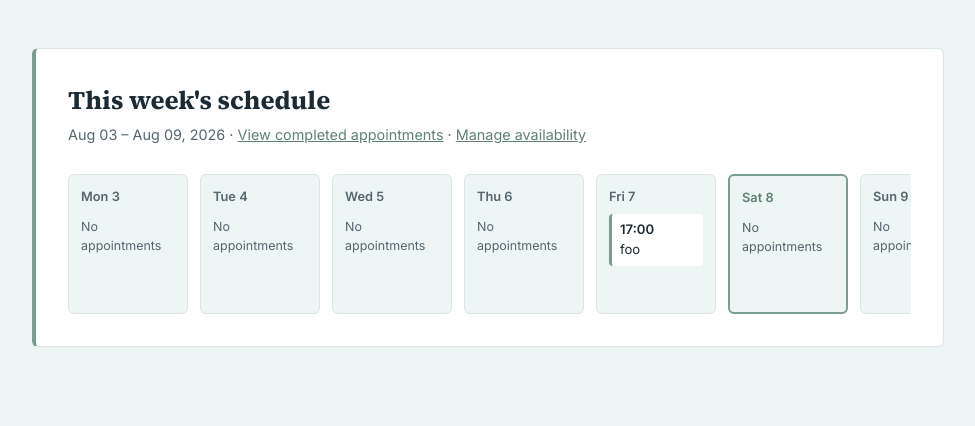
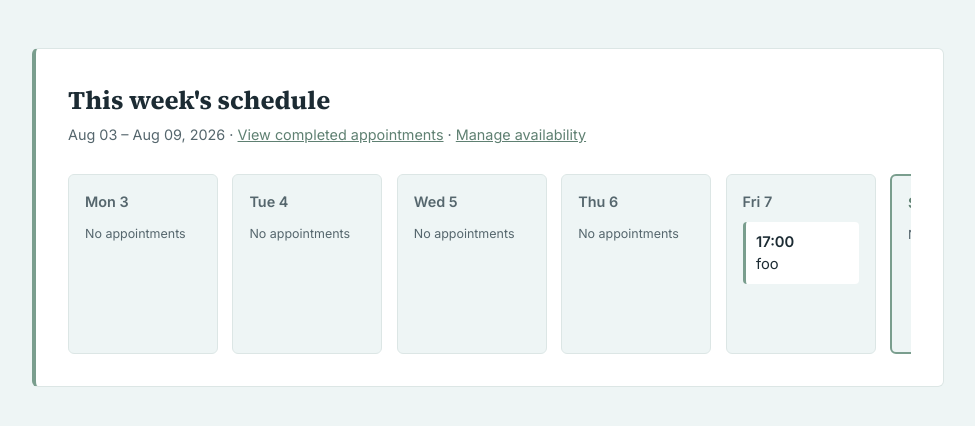
Before and after one commit to youssefwerrad/CarePoint, a Flask app: page /doctor/dashboard in a window 1280 px wide. Shown: the part 59-485 px from the top of the page, without its empty margins (152-1127 px from the left). Run offline with Flask 3, Linux system fonts and the light colour scheme; a user stored in the database is signed in; data comes from the database, SQL or seed files in the repository; both versions use the stored data as it was after the commit.

Commit message:
Enlarge patient appointments table and doctor dashboard calendar

```diff
--- a/static/styles.css
+++ b/static/styles.css
@@ -170,8 +170,8 @@ button:hover, .btn:hover { background: var(--color-accent-dark); }
 /* ---------- Weekly calendar ---------- */
 .calendar-grid {
   display: grid;
-  grid-template-columns: repeat(7, minmax(120px, 1fr));
-  gap: 0.75rem;
+  grid-template-columns: repeat(7, minmax(150px, 1fr));
+  gap: 0.9rem;
   overflow-x: auto;
 }
 
@@ -179,8 +179,8 @@ button:hover, .btn:hover { background: var(--color-accent-dark); }
   background: var(--color-bg);
   border: 1px solid var(--color-border);
   border-radius: var(--radius);
-  padding: 0.75rem;
-  min-height: 140px;
+  padding: 1rem;
+  min-height: 180px;
 }
 
 .calendar-day.is-today {
@@ -189,10 +189,10 @@ button:hover, .btn:hover { background: var(--color-accent-dark); }
 }
 
 .calendar-day-label {
-  font-size: 0.8rem;
+  font-size: 0.9rem;
   font-weight: 600;
   color: var(--color-ink-soft);
-  margin-bottom: 0.5rem;
+  margin-bottom: 0.6rem;
 }
 
 .calendar-day.is-today .calendar-day-label {
@@ -203,9 +203,9 @@ button:hover, .btn:hover { background: var(--color-accent-dark); }
   background: var(--color-surface);
   border-left: 3px solid var(--color-accent);
   border-radius: 4px;
-  padding: 0.4rem 0.5rem;
-  margin-bottom: 0.4rem;
-  font-size: 0.82rem;
+  padding: 0.55rem 0.65rem;
+  margin-bottom: 0.5rem;
+  font-size: 0.92rem;
 }
 
 .calendar-appt-time {
@@ -251,6 +251,21 @@ button:hover, .btn:hover { background: var(--color-accent-dark); }
   font-size: 0.85rem;
 }
 
+/* Bigger variant used on the patient dashboard only */
+.data-table-lg th {
+  padding: 0.75rem 0.4rem;
+  font-size: 0.9rem;
+}
+
+.data-table-lg td {
+  padding: 1rem 0.4rem;
+  font-size: 1.02rem;
+}
+
+.data-table-lg .muted {
+  font-size: 0.92rem;
+}
+
 /* ---------- Apology page ---------- */
 .apology-card {
   text-align: center;
--- a/templates/patient_dashboard.html
+++ b/templates/patient_dashboard.html
@@ -8,7 +8,7 @@
     <p class="subtitle">Upcoming and past visits. · <a href="/patient/profile">Edit your profile</a></p>
 
     {% if appointments %}
-        <table class="data-table">
+        <table class="data-table data-table-lg">
             <thead>
                 <tr>
                     <th>Date</th>
```
Also changed, not shown: README.md, clinic.db, 3 other files.
